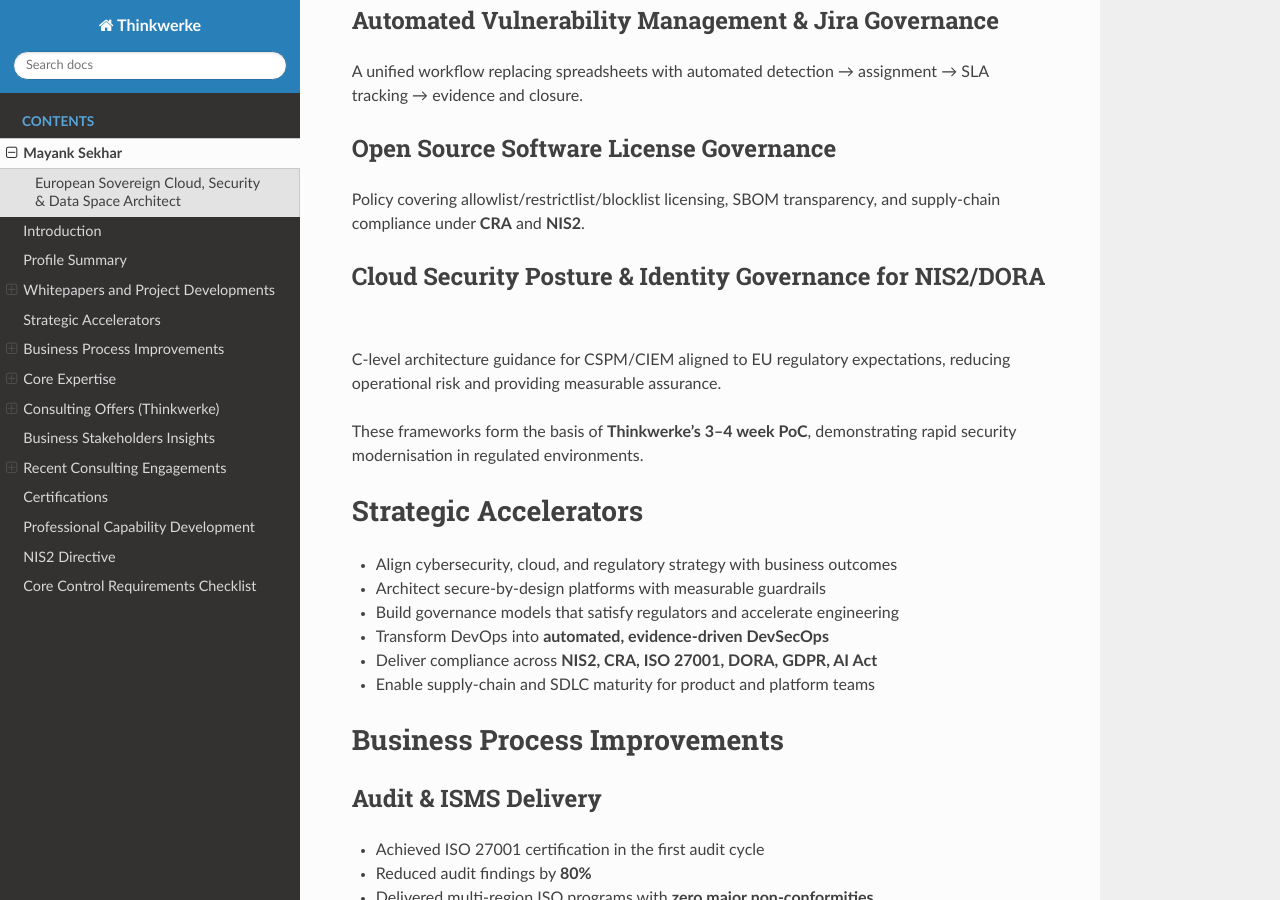
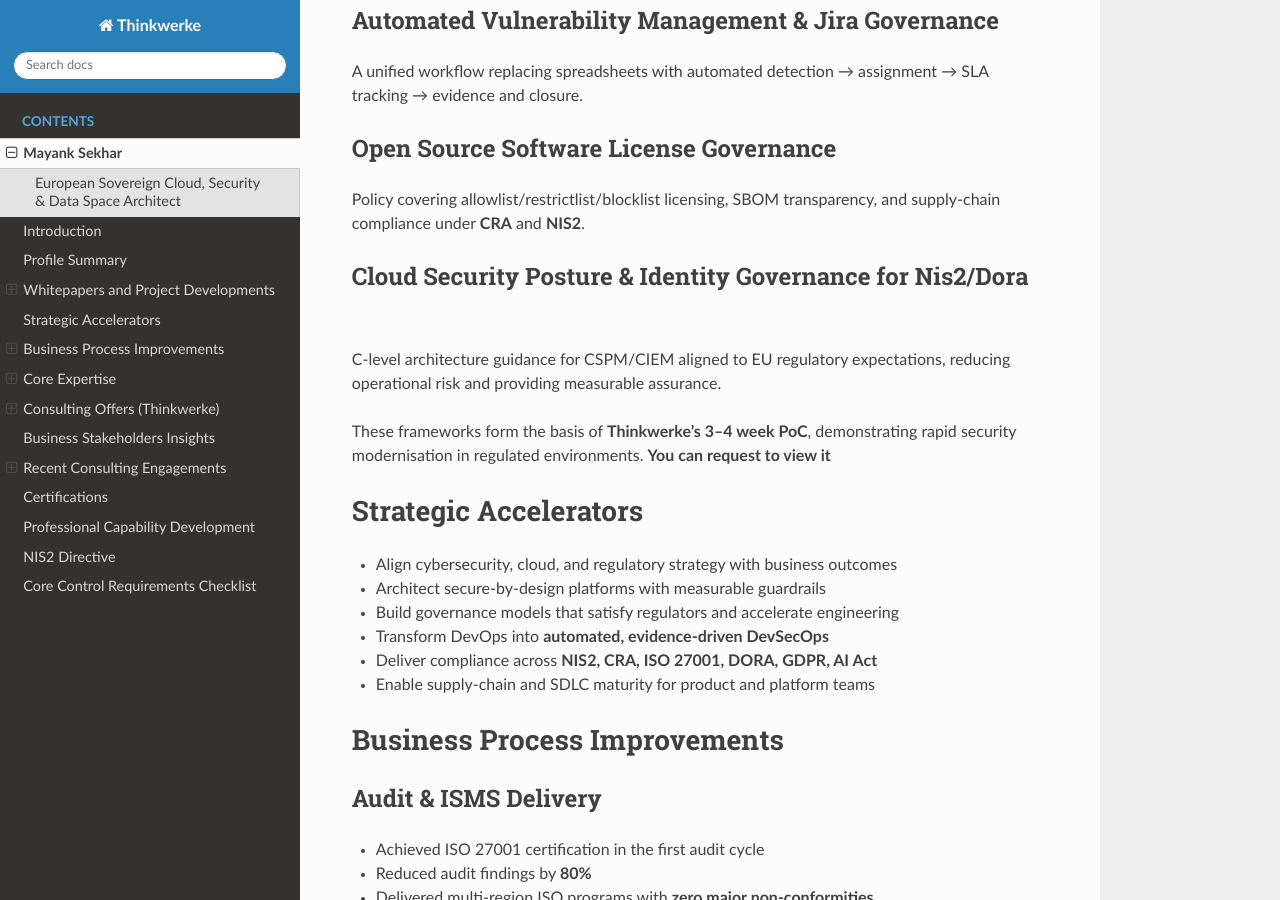
Before and after one commit to Mynkskhr/docs.thinkwerke, a Sphinx documentation site: the page built from docs/source/profile.rst, in a window 1280 px wide and 900 px high, scrolled down 1796 px. Built offline with Sphinx 7.4.7 and the Read the Docs theme 3.1.0, drawn with Linux system fonts in a browser that asks for light colours.

Commit message:
Update profile.rst

```diff
--- a/docs/source/profile.rst
+++ b/docs/source/profile.rst
@@ -83,14 +83,14 @@ Open Source Software License Governance
 Policy covering allowlist/restrictlist/blocklist licensing, SBOM transparency, and supply-chain compliance
 under **CRA** and **NIS2**.
 
-Cloud Security Posture & Identity Governance for NIS2/DORA
+Cloud Security Posture & Identity Governance for Nis2/Dora
 ----------------------------------------------------------
 
 C-level architecture guidance for CSPM/CIEM aligned to EU regulatory expectations, reducing operational
 risk and providing measurable assurance.
 
 These frameworks form the basis of **Thinkwerke’s 3–4 week PoC**, demonstrating rapid security
-modernisation in regulated environments.
+modernisation in regulated environments. **You can request to view it**
 
 Strategic Accelerators
 =========================
```
